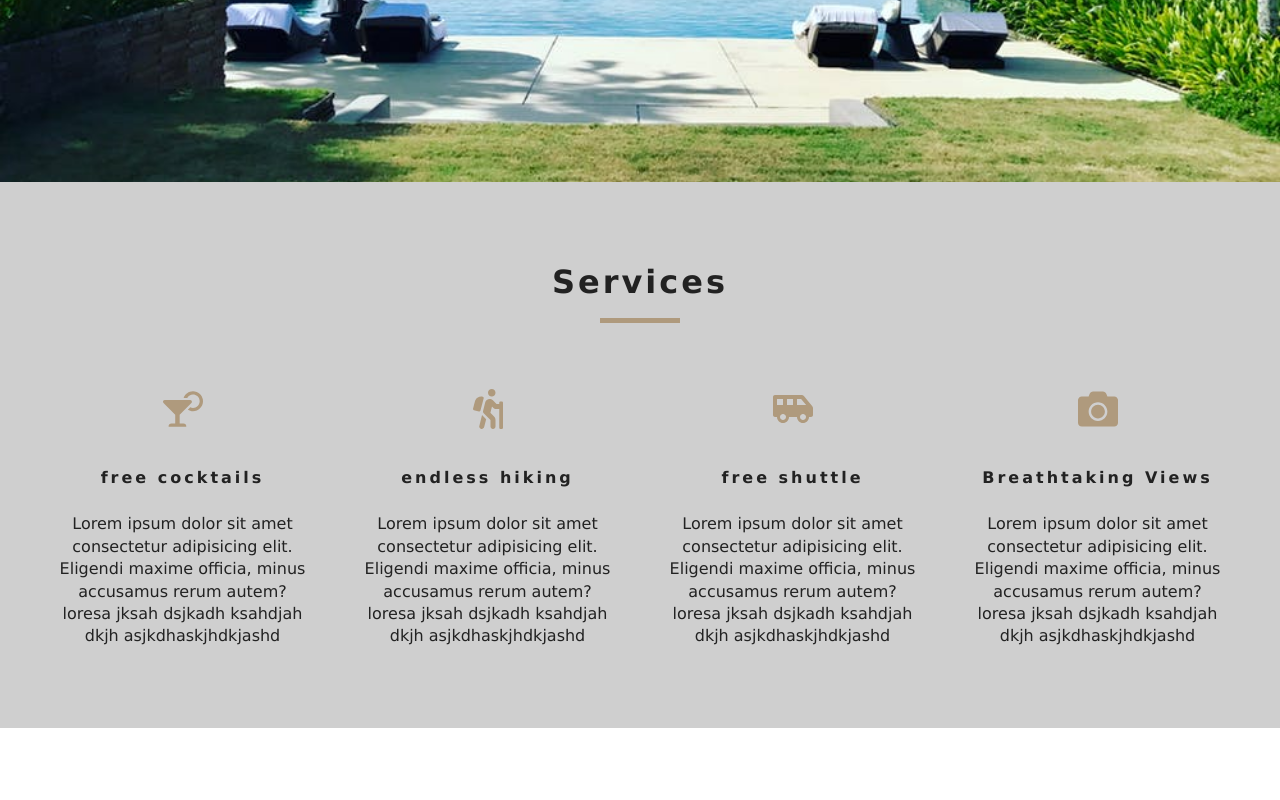
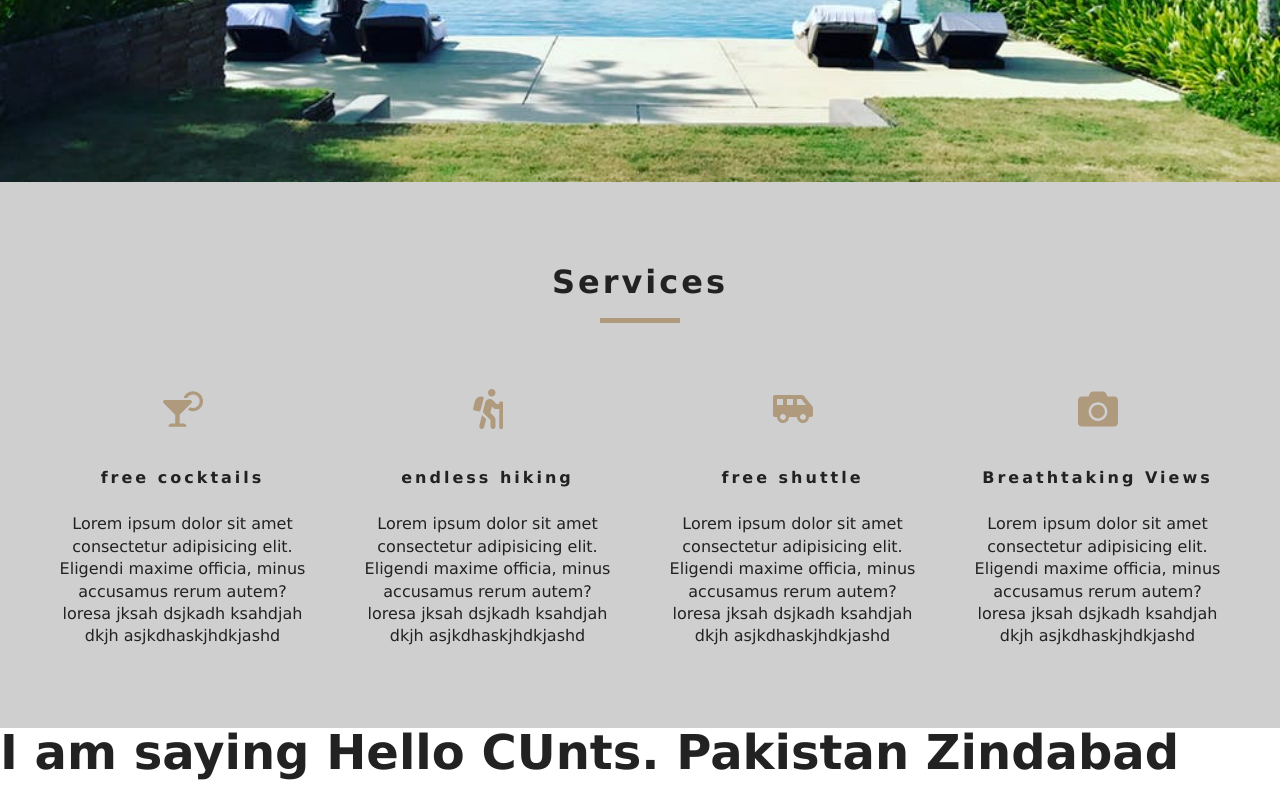
Before and after one commit to na-95/hotel-booking-app-react, a React (Create React App) app: page / in a window 1280 px wide. Shown: the part 618-1418 px from the top of the page. Before the commit the page ends 1346 px from the top, so only its background shows below. Built offline with nearby package versions, Linux system fonts and the light colour scheme.

Commit message:
context API configured

```diff
--- /dev/null
+++ b/src/components/FeaturedRooms.js
@@ -0,0 +1,26 @@
+import React from 'react'
+import { RoomContext } from '../context'
+
+
+export default class FeaturedRooms extends React.Component {
+
+    static contextType = RoomContext;
+
+    render() {
+
+
+        return (
+            <h1>I am saying {this.context}</h1>
+        )
+
+
+
+        // return (
+        //     <RoomContext.Consumer>
+        //         {Value => (
+        //             <h1>I is Say {Value}</h1>
+        //         )}
+        //     </RoomContext.Consumer>
+        // )
+    }
+}
--- /dev/null
+++ b/src/context.js
@@ -0,0 +1,21 @@
+import React, { Component } from 'react'
+
+const RoomContext = React.createContext()
+
+class RoomProvider extends Component {
+    state = {
+
+    }
+
+    render() {
+        return (
+            <RoomContext.Provider value={"Hello CUnts. Pakistan Zindabad"}>
+                {this.props.children}
+            </RoomContext.Provider>
+        )
+    }
+}
+
+const RoomConsumer = RoomContext.Consumer;
+
+export { RoomProvider, RoomConsumer, RoomContext }
--- a/src/index.js
+++ b/src/index.js
@@ -4,11 +4,15 @@ import ReactDOM from 'react-dom';
 import { BrowserRouter as Router } from "react-router-dom";
 import App from './App';
 import * as serviceWorker from './serviceWorker';
+import { RoomProvider } from './context'
 
 ReactDOM.render(
-  <Router>
-    <App />
-  </Router>,
+  <RoomProvider>
+    <Router>
+      <App />
+    </Router>
+  </RoomProvider>
+  ,
   document.getElementById('root')
 );
 
--- a/src/pages/Home.js
+++ b/src/pages/Home.js
@@ -3,6 +3,7 @@ import Hero from '../components/Hero'
 import Banner from '../components/Banner'
 import { Link } from 'react-router-dom'
 import Services from '../components/Services'
+import FeaturedRooms from '../components/FeaturedRooms'
 
 export const Home = () => {
 
@@ -18,6 +19,7 @@ export const Home = () => {
                 </Banner>
             </Hero>
             <Services />
+            <FeaturedRooms />
         </>
     )
 }
```
